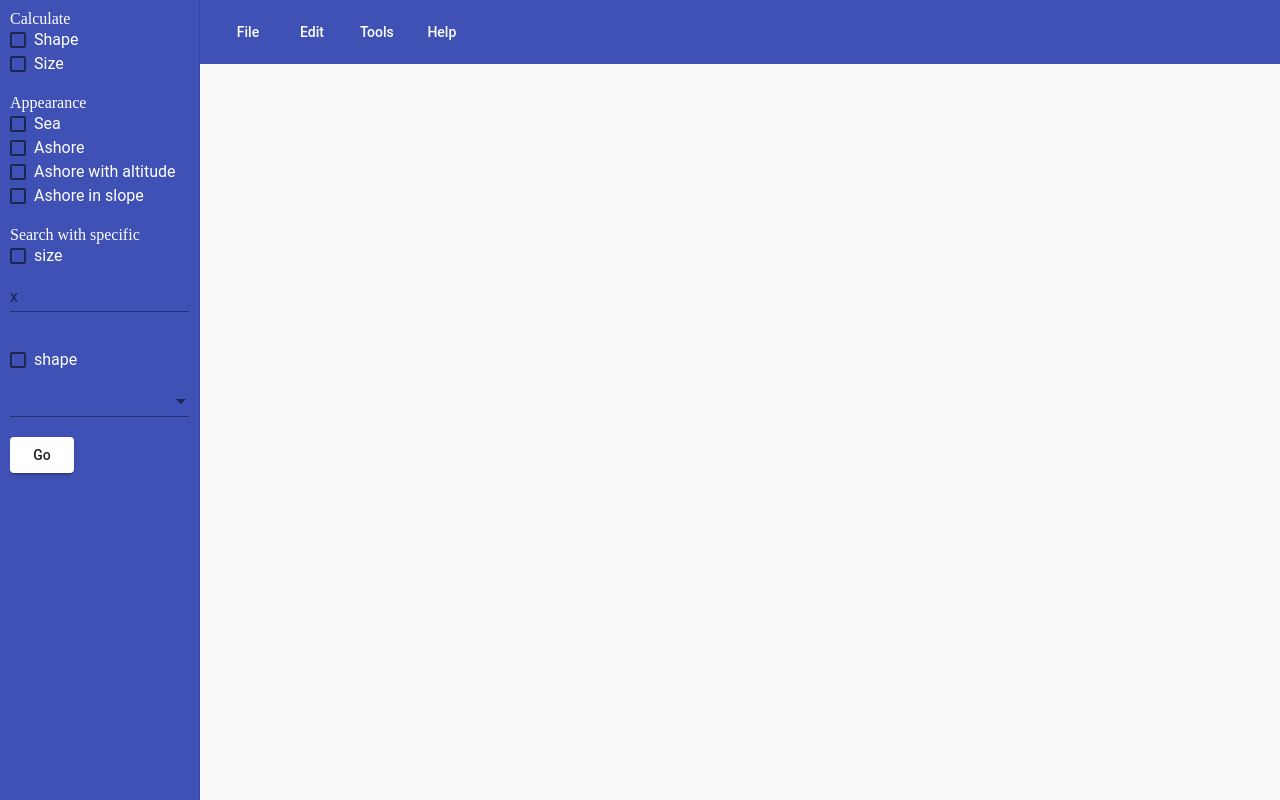
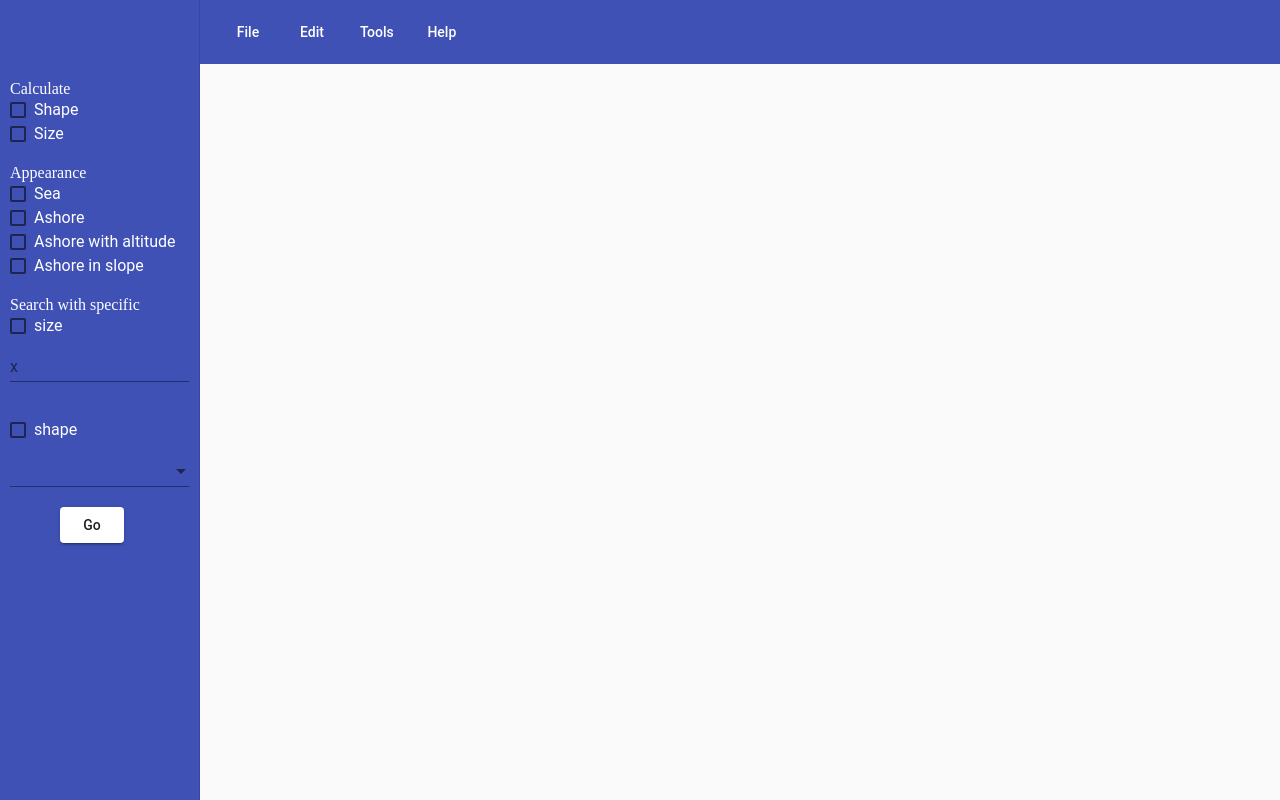
Before and after one commit to codelover96/Alcyone-Object-Phenomenon-Detection-System.Public, an Angular app: page /object-detection in a window 1280 px wide. Built offline with nearby package versions, Linux system fonts and the light colour scheme.

Commit message:
onchange+getxvalue

```diff
--- a/src/app/app-routing.module.ts
+++ b/src/app/app-routing.module.ts
@@ -7,7 +7,7 @@ import { PhenomenonDetectionComponent } from './phenomenon-detection/phenomenon-
 const routes: Routes = [
   {path: 'object-detection', component: ObjectDetectionComponent},
   {path: 'phenomenon-detection', component: PhenomenonDetectionComponent},
-  { path: '',   redirectTo: '/app-component', pathMatch: 'full' },
+  //{ path: '',   redirectTo: '/app-component', pathMatch: 'full' },
 ];
 
 @NgModule({
--- a/src/app/app.component.css
+++ b/src/app/app.component.css
@@ -31,6 +31,5 @@ mat-sidenav {
 }
 .nextButton{
    margin-top:50px;
-   display:flex;
-   justify-content: center;
+   margin-left:50px;
 }
--- a/src/app/app.component.html
+++ b/src/app/app.component.html
@@ -33,10 +33,8 @@
   <mat-sidenav mode="side" #sidenav opened position="start">
     <div class="outDetect"*ngIf="!clickedNext"><br>
       <mat-radio-group><h1 class="detect">Detect</h1><br>
-        <mat-radio-button class="radiogroup" name="object" value="Object" ngDefaultControl [(ngModel)]="radioObject"
-        (change)="onChangeObj($event)">Object</mat-radio-button>
-        <mat-radio-button class="radiogroup" name="phenomenon" value="Phenomenon" ngDefaultControl [(ngModel)]="radioPhenom"
-        (change)="onChangePhe($event)">Phenomenon</mat-radio-button>
+        <mat-radio-button class="radiogroup" name="object" value="Object" (change)="onChangeObj($event)">Object</mat-radio-button>
+        <mat-radio-button class="radiogroup" name="phenomenon" value="Phenomenon" (change)="onChangePhe($event)">Phenomenon</mat-radio-button>
       </mat-radio-group><br>
       <button mat-raised-button class="nextButton" (click)="getValue()">Next</button>
    </div>
--- a/src/app/object-detection/object-detection.component.css
+++ b/src/app/object-detection/object-detection.component.css
@@ -25,3 +25,9 @@ mat-sidenav {
 mat-form-field {
     margin-right: 12px;
 }
+#goButton{
+    margin-left:50px;
+}
+.search{
+    margin-top:70px;
+}
--- a/src/app/object-detection/object-detection.component.html
+++ b/src/app/object-detection/object-detection.component.html
@@ -2,29 +2,22 @@
     <mat-sidenav-content>
     </mat-sidenav-content>
     <mat-sidenav mode="side" #sidenav opened position="start">
+      <div class="search">
         <div class="features">Calculate<br>
-          <mat-checkbox id="shape" class="calculate" name="shape" value="Shape" [(disabled)]="disabledShape" [(ngModel)]="checkedShape" data-md-icheck
-          (change)="onChangeShape($event)">Shape</mat-checkbox><br>
-          <mat-checkbox id="size" class="calculate" name="size" value="Size" [(disabled)]="disabledSize" [(ngModel)]="checkedSize" data-md-icheck
-          (change)="onChangePhe($event)">Size</mat-checkbox></div><br>
+          <mat-checkbox id="shape" class="calculate" name="shape" value="Shape" (change)="onChangeShape($event)">Shape</mat-checkbox><br>
+          <mat-checkbox id="size" class="calculate" name="size" value="Size" (change)="onChangeSize($event)">Size</mat-checkbox></div><br>
         <div class="appearance">Appearance<br>
-          <mat-checkbox id="sea" name="sea" value="Sea" [(disabled)]="disabledSea" [(ngModel)]="checkedSea" data-md-icheck
-          (change)="onChangeSea($event)">Sea</mat-checkbox><br>
-          <mat-checkbox id="ashore" name="ashore" value="Ashore" [(disabled)]="disabledAshore" [(ngModel)]="checkedAshore" data-md-icheck
-          (change)="onChangeAshore($event)">Ashore</mat-checkbox><br>
-          <mat-checkbox id="ashorewalt" name="ashorewalt" value="Ashore with altitude" [(disabled)]="disabledAshorewalt" [(ngModel)]="checkedAshorewalt" data-md-icheck
-          (change)="onChangeAshorewAlt($event)">Ashore with altitude</mat-checkbox><br>
-          <mat-checkbox id="ashoreinslope" name="ashoreinslope" value="Ashore in slope" [(disabled)]="disabledAshoreinslope" [(ngModel)]="checkedAshoreinslope" data-md-icheck
-          (change)="onChangeAshoreInSlope($event)">Ashore in slope</mat-checkbox><br>
+          <mat-checkbox id="sea" name="sea" value="Sea" (change)="onChangeSea($event)">Sea</mat-checkbox><br>
+          <mat-checkbox id="ashore" name="ashore" value="Ashore" (change)="onChangeAshore($event)">Ashore</mat-checkbox><br>
+          <mat-checkbox id="ashorewalt" name="ashorewalt" value="Ashore with altitude"  (change)="onChangeAshorewAlt($event)">Ashore with altitude</mat-checkbox><br>
+          <mat-checkbox id="ashoreinslope" name="ashoreinslope" value="Ashore in slope" (change)="onChangeAshoreInSlope($event)">Ashore in slope</mat-checkbox><br>
         </div><br>
         <div class="specific">Search with specific<br>
-          <mat-checkbox id="size2" name="size2" value="size" [(disabled)]="disabledSize2" [(ngModel)]="checkedSize2" data-md-icheck
-          (change)="onChangeSpecificSize($event)">size</mat-checkbox><br>
-          <form><mat-form-field><mat-label>x</mat-label><input matInput placeholder="x value"></mat-form-field></form>
-          <mat-checkbox id="shape2" name="shape2" value="shape" [(disabled)]="disabledShape2" [(ngModel)]="checkedShape2" data-md-icheck
-          (change)="onChangeSpecificShape($event)">shape</mat-checkbox><br>
-          <mat-form-field><mat-select>
-            <mat-option value="Square">Square</mat-option>
+          <mat-checkbox id="size2" name="size2" value="size" (change)="onChangeSpecificSize($event)">size</mat-checkbox><br>
+          <form><mat-form-field><mat-label>x</mat-label><input id="xvalue" matInput placeholder="x value"></mat-form-field></form>
+          <mat-checkbox id="shape2" name="shape2" value="shape" (change)="onChangeSpecificShape($event)">shape</mat-checkbox><br>
+          <mat-form-field id="selectShape" (change)="onChangeSelect($event)"><mat-select>
+            <mat-option value="Square" name="Square">Square</mat-option>
             <mat-option value="Rectangle">Rectangle</mat-option>
             <mat-option value="Triangle">Triangle</mat-option>
             <mat-option value="Circle">Circle</mat-option>
@@ -32,6 +25,7 @@
             <mat-option value="Parallelogram">Parallelogram</mat-option>
           </mat-select></mat-form-field>
         </div>
-        <button mat-raised-button id="goButton" (click)="getValue()">Go</button>
+        <button mat-raised-button id="goButton" (click)="onClick()">Go</button>
+      </div>
     </mat-sidenav>
 </mat-sidenav-container>
--- a/src/app/object-detection/object-detection.component.ts
+++ b/src/app/object-detection/object-detection.component.ts
@@ -1,5 +1,6 @@
 import { Component, OnInit } from '@angular/core';
 import { MatCheckboxChange } from '@angular/material/checkbox';
+import { MatSelectChange } from '@angular/material/select';
 
 @Component({
   selector: 'app-object-detection',
@@ -10,6 +11,14 @@ export class ObjectDetectionComponent implements OnInit {
 
   markedShape=false;
   markedSize=false;
+  markedSea=false;
+  markedAshore=false;
+  markedAshorewAlt=false;
+  markedAshoreInSlope=false;
+  markedSpecificSize=false;
+  markedSpecificShape=false;
+  xvalueInput;
+  shapeValueInput='';
 
   constructor() { }
 
@@ -23,4 +32,30 @@ export class ObjectDetectionComponent implements OnInit {
     this.markedSize=event.checked;
     console.log(this.markedSize);
   }
+  onChangeSea(event:MatCheckboxChange){
+    this.markedSea=event.checked;
+  }
+  onChangeAshore(event:MatCheckboxChange){
+    this.markedAshore=event.checked;
+  }
+  onChangeAshorewAlt(event:MatCheckboxChange){
+    this.markedAshorewAlt=event.checked;
+  }
+  onChangeAshoreInSlope(event:MatCheckboxChange){
+    this.markedAshoreInSlope=event.checked;
+  }
+  onChangeSpecificSize(event:MatCheckboxChange){
+    this.markedSpecificSize=event.checked;
+  }
+  onChangeSpecificShape(event:MatCheckboxChange){
+    this.markedSpecificShape=event.checked;
+  }
+  onClick(){
+     this.xvalueInput=parseInt((document.getElementById("xvalue") as HTMLInputElement).value);
+     console.log(this.shapeValueInput);
+  }
+  onChangeSelect(event:MatSelectChange){
+    this.shapeValueInput=event.value;
+    console.log(this.shapeValueInput);
+  }
 }
--- a/src/app/phenomenon-detection/phenomenon-detection.component.css
+++ b/src/app/phenomenon-detection/phenomenon-detection.component.css
@@ -28,3 +28,10 @@ mat-form-field {
 #ingredients{
     margin-left:10px;
 }
+.detect{
+    margin-top:80px;
+}
+#nextButton{
+    margin-top:80px;
+    margin-left:50px;
+}
```
